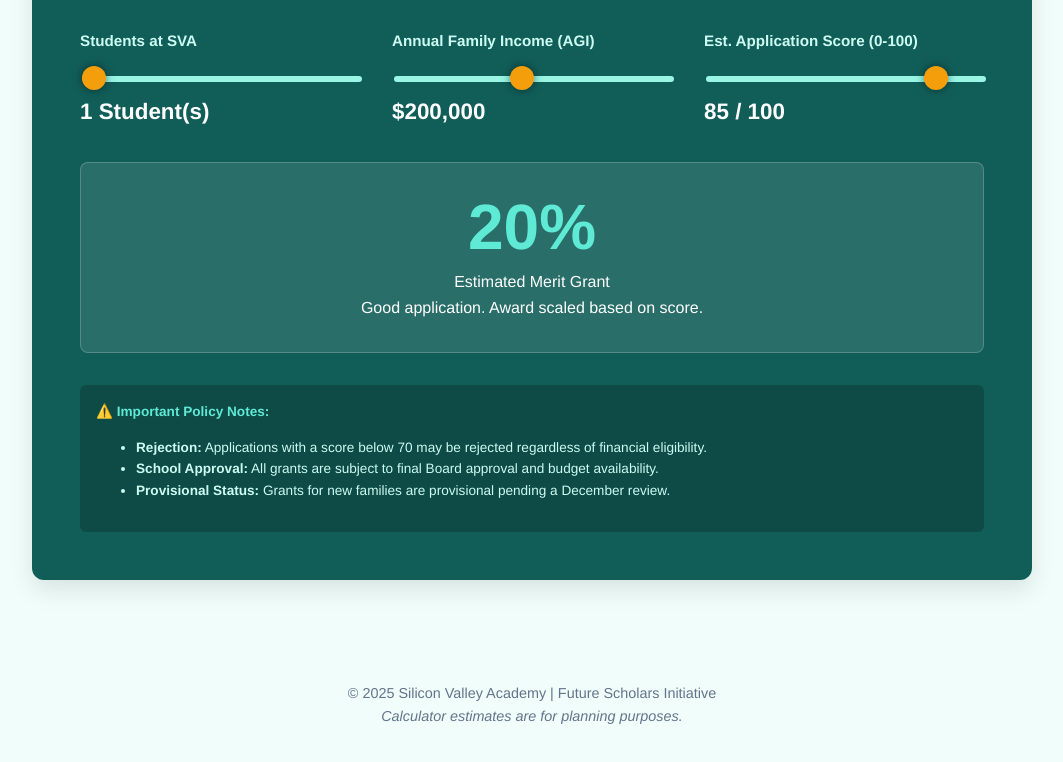
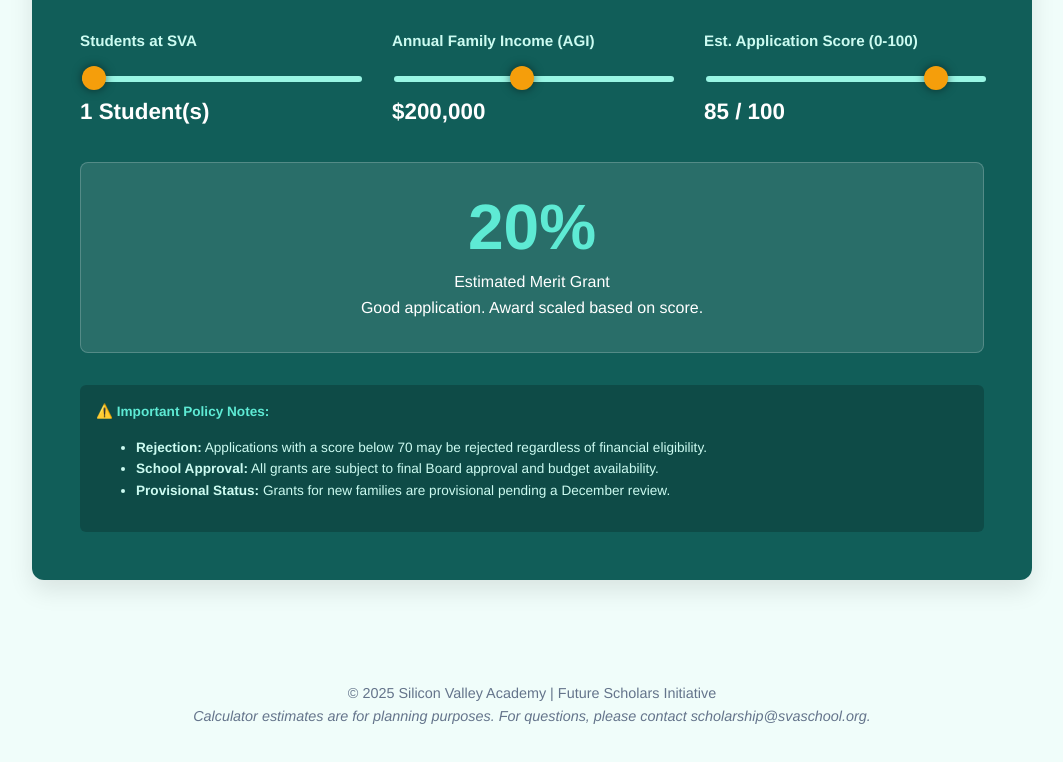
Before and after one commit to bmns1/scholarship, a plain HTML site: page index.html in a window 1280 px wide. Shown: the part 1422-2184 px from the top of the page, without its empty margins (108-1171 px from the left). Drawn offline with Linux system fonts and the light colour scheme.

Commit message:
Update footer text with contact information

```diff
--- a/index.html
+++ b/index.html
@@ -348,7 +348,7 @@
 
 <footer>
     <p>© 2025 Silicon Valley Academy | Future Scholars Initiative<br>
-    <em>Calculator estimates are for planning purposes.</em></p>
+    <em>Calculator estimates are for planning purposes. For questions, please contact scholarship@svaschool.org.</em></p>
 </footer>
 
 <script>
```
